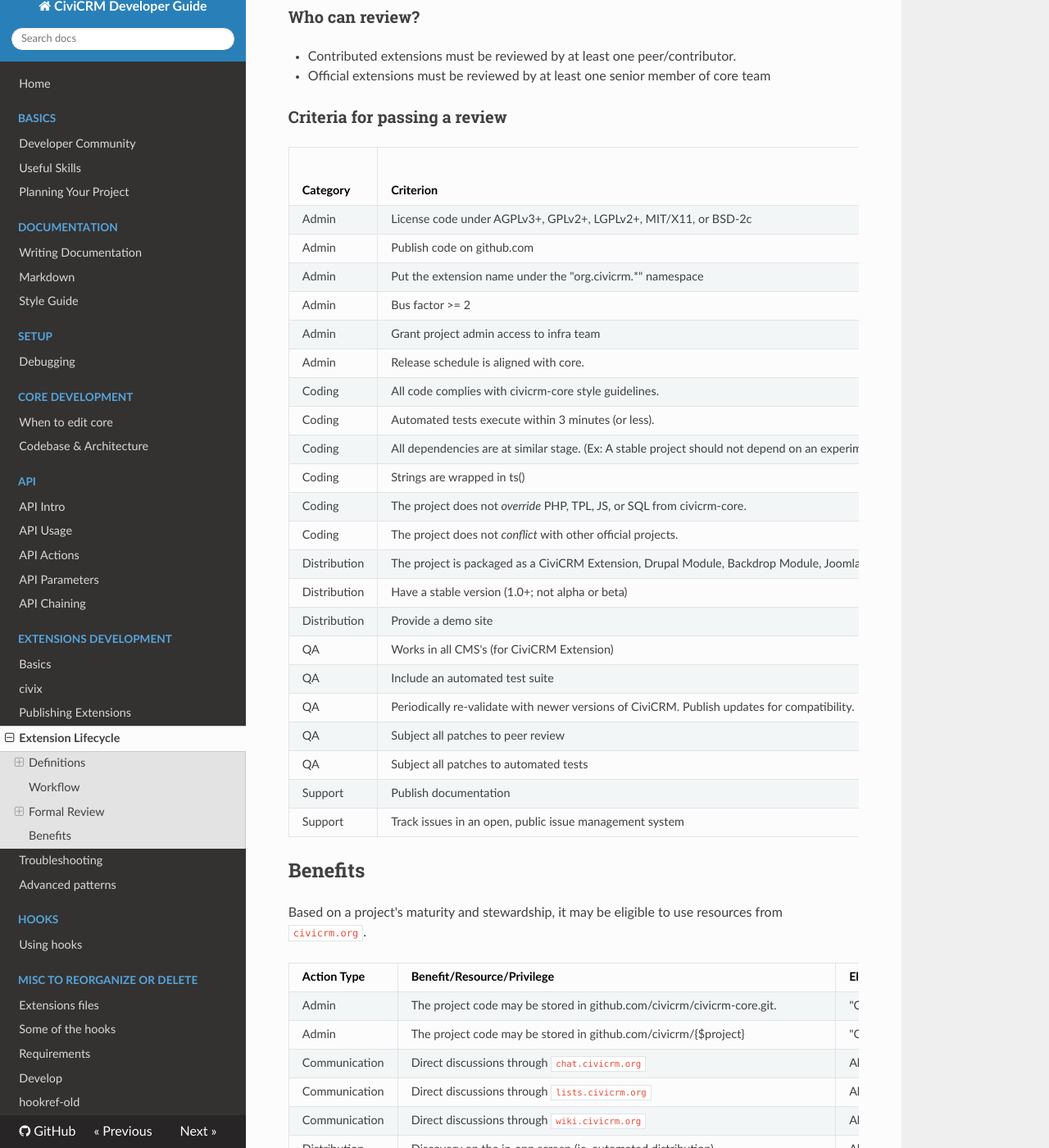
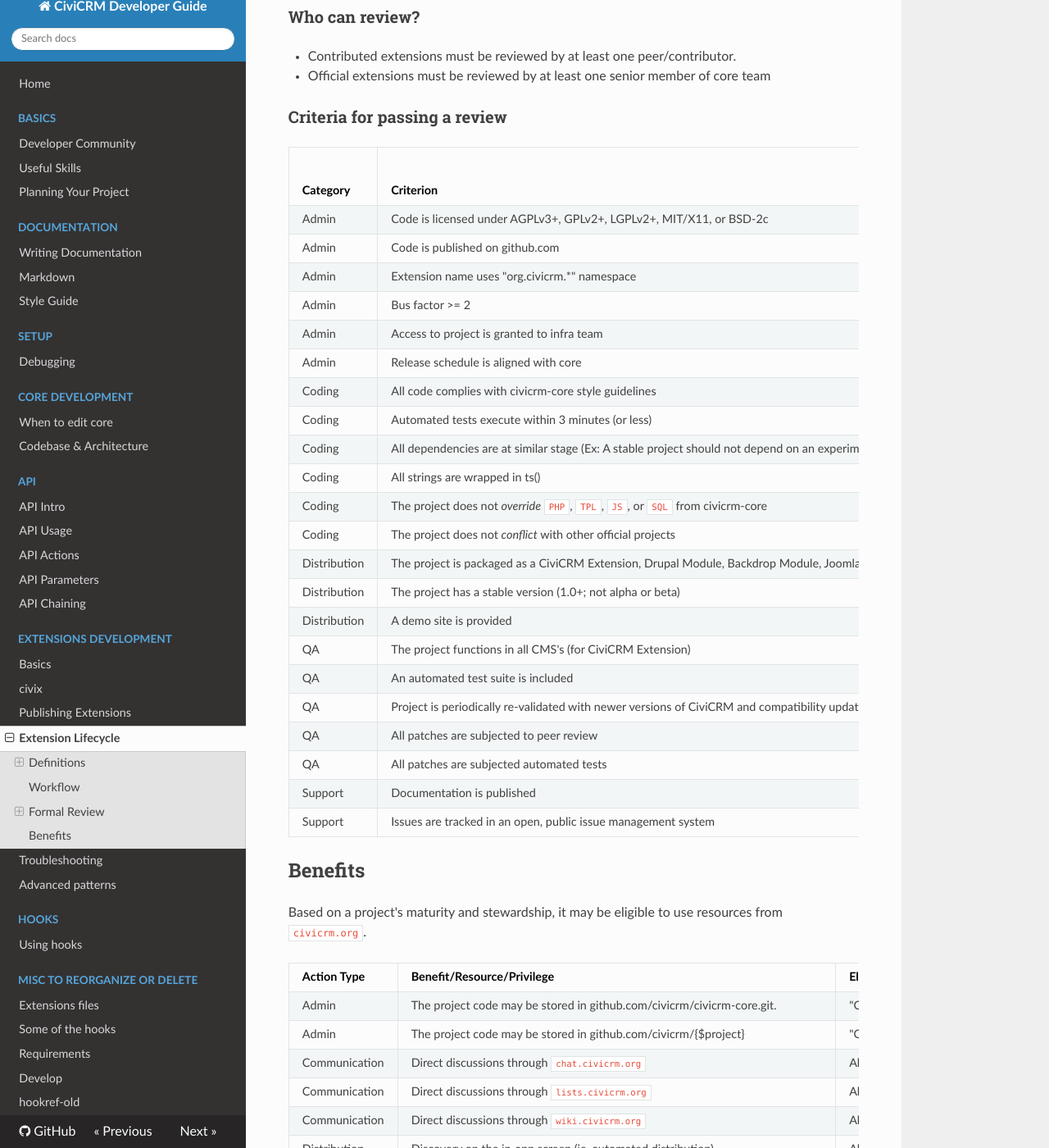
Before and after one commit to civicrm/civicrm-dev-docs, an MkDocs documentation site: the page built from docs/extend-stages.md, in a window 1280 px wide and 1400 px high, scrolled down 3333 px. Shown: the whole window at 82% size. Built offline with MkDocs 1.6.1, drawn with Linux system fonts in a browser that asks for light colours; nearby versions of some CDN libraries; old or Windows-style settings are respelled for this version of MkDocs.

Commit message:
lifecycle - review criteria - cleaning up criteria

```diff
--- a/docs/extend-stages.md
+++ b/docs/extend-stages.md
@@ -160,28 +160,28 @@
 
 | Category	| Criterion | Required for<br>*contributed*<br>extensions? | Required for<br>*official*<br>extensions? |
 |------ | ----- | :-----------------------------: | :---------------------: |
-| Admin	| License code under AGPLv3+, GPLv2+, LGPLv2+, MIT/X11, or BSD-2c	| **Required**	| **Required** |
-| Admin	| Publish code on github.com 	| **Required**	| **Required** |
-| Admin	| Put the extension name under the "org.civicrm.*" namespace	| No	| *Suggested* |
+| Admin	| Code is licensed under AGPLv3+, GPLv2+, LGPLv2+, MIT/X11, or BSD-2c	| **Required**	| **Required** |
+| Admin	| Code is published on github.com 	| **Required**	| **Required** |
+| Admin	| Extension name uses "org.civicrm.*" namespace	| No	| *Suggested* |
 | Admin	| Bus factor >= 2	| No	| *Suggested* |
-| Admin	| Grant project admin access to infra team	| No	| *Suggested* |
-| Admin	| Release schedule is aligned with core.	| No	| *Suggested*
-| Coding	| All code complies with civicrm-core style guidelines.	| No	| **Required**
-| Coding	| Automated tests execute within 3 minutes (or less).	| No	| *Suggested*
-| Coding	| All dependencies are at similar stage. (Ex: A stable project should not depend on an experimental project.)	| No	| **Required**
-| Coding	| Strings are wrapped in ts()	| *Suggested*	| **Required**
-| Coding	| The project does not *override* PHP, TPL, JS, or SQL from civicrm-core.	| **Required**	| **Required**
-| Coding	| The project does not *conflict* with other official projects.	| *Suggested*	| *Suggested*
-| Distribution	| The project is packaged as a CiviCRM Extension, Drupal Module, Backdrop Module, Joomla Extension, or WordPress plugin.	| **Required**	| **Required**
-| Distribution	| Have a stable version (1.0+; not alpha or beta)	| **Required**	| **Required**
-| Distribution	| Provide a demo site	| *Suggested*	| *Suggested*
-| QA	| Works in all CMS's (for CiviCRM Extension)	| *Suggested*	| *Suggested*
-| QA	| Include an automated test suite	| *Suggested*	| **Required**
-| QA	| Periodically re-validate with newer versions of CiviCRM. Publish updates for compatibility.	| No	| **Required**
-| QA	| Subject all patches to peer review	| No	| *Suggested*
-| QA	| Subject all patches to automated tests	| No	| **Required**
-| Support	| Publish documentation	| *Suggested*	| **Required**
-| Support	| Track issues in an open, public issue management system	| *Suggested*	| **Required**
+| Admin	| Access to project is granted to infra team	| No	| *Suggested* |
+| Admin	| Release schedule is aligned with core	| No	| *Suggested*
+| Coding	| All code complies with civicrm-core style guidelines	| No	| **Required**
+| Coding	| Automated tests execute within 3 minutes (or less)	| No	| *Suggested*
+| Coding	| All dependencies are at similar stage (Ex: A stable project should not depend on an experimental project)	| No	| **Required**
+| Coding	| All strings are wrapped in ts()	| *Suggested*	| **Required**
+| Coding	| The project does not *override* `PHP`, `TPL`, `JS`, or `SQL` from civicrm-core	| **Required**	| **Required**
+| Coding	| The project does not *conflict* with other official projects	| *Suggested*	| *Suggested*
+| Distribution	| The project is packaged as a CiviCRM Extension, Drupal Module, Backdrop Module, Joomla Extension, or WordPress plugin	| **Required**	| **Required**
+| Distribution	| The project has a stable version (1.0+; not alpha or beta)	| **Required**	| **Required**
+| Distribution	| A demo site is provided	| *Suggested*	| *Suggested*
+| QA	| The project functions in all CMS's (for CiviCRM Extension)	| *Suggested*	| *Suggested*
+| QA	| An automated test suite is included	| *Suggested*	| **Required**
+| QA	| Project is periodically re-validated with newer versions of CiviCRM and compatibility updates are published	| No	| **Required**
+| QA	| All patches are subjected to peer review	| No	| *Suggested*
+| QA	| All patches are subjected automated tests	| No	| **Required**
+| Support	| Documentation is published	| *Suggested*	| **Required**
+| Support	| Issues are tracked in an open, public issue management system	| *Suggested*	| **Required**
 
 ## Benefits
 
```
